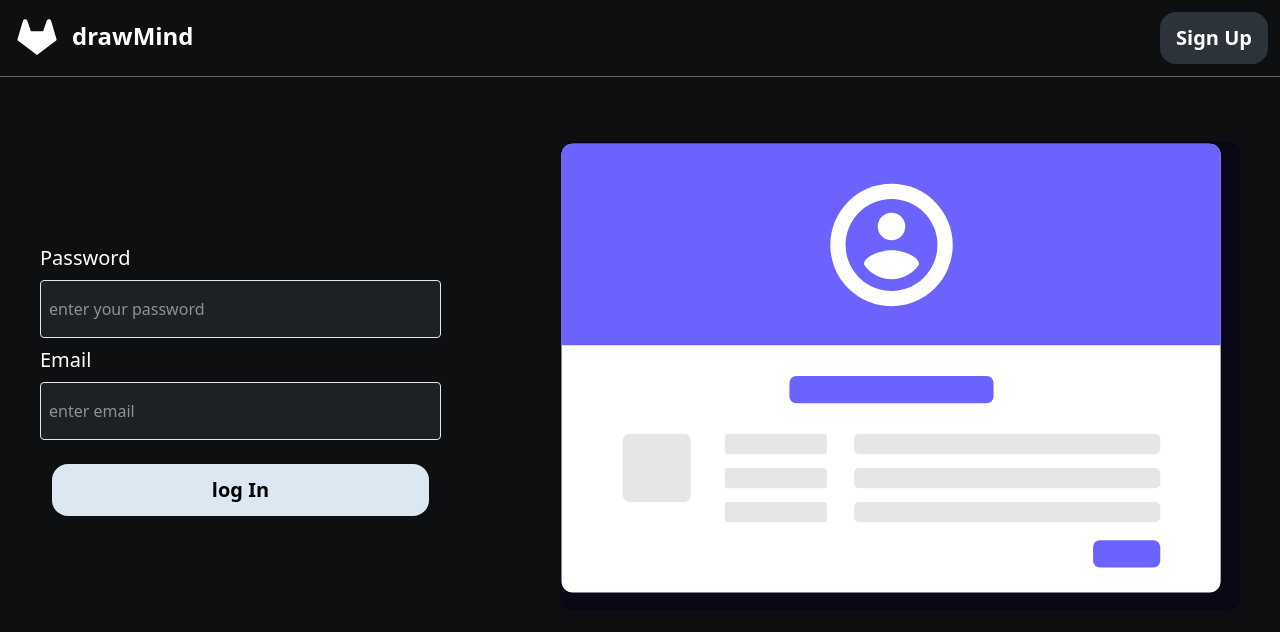
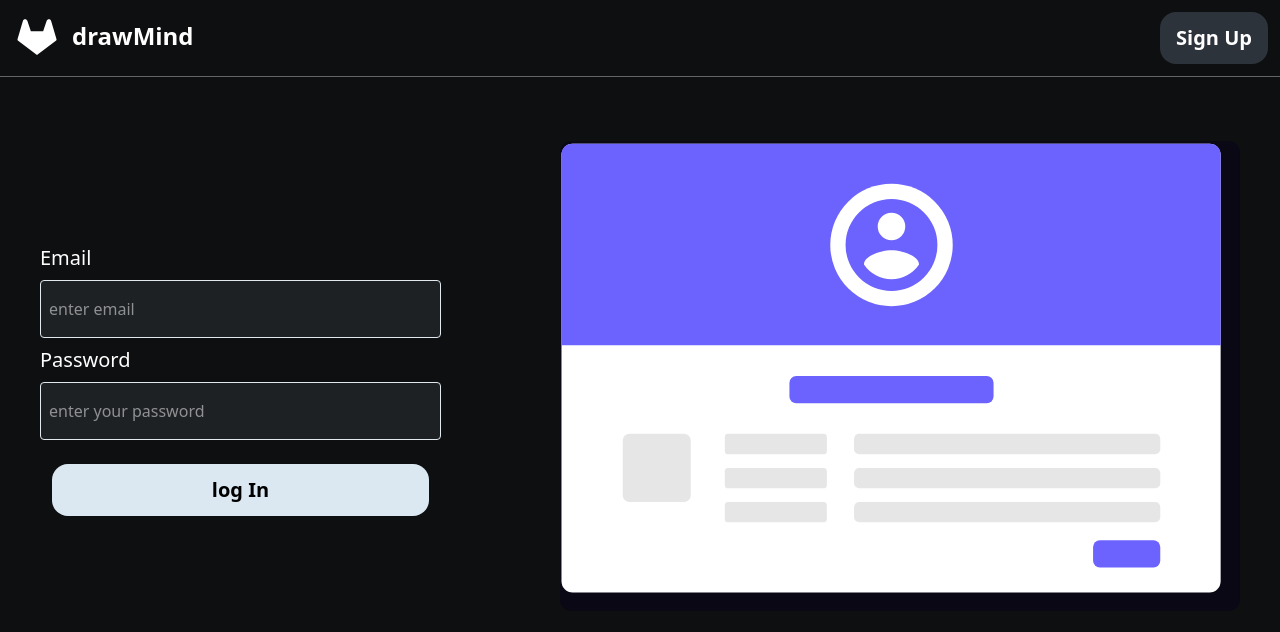
Before and after one commit to Amandeepsinghn/drawMind, a Next.js app in the folder apps/frontend/: page /login in a window 1280 px wide. Shown: the top 632 px of the page. Built offline with nearby package versions, Linux system fonts and the light colour scheme.

Commit message:
revamped login

```diff
--- a/apps/frontend/app/(auth)/login/page.tsx
+++ b/apps/frontend/app/(auth)/login/page.tsx
@@ -38,8 +38,8 @@ export default function LogIn() {
       <div className="p-10">
         <div className="flex justify-between">
           <div className="flex flex-col justify-center">
+            <InputBox label="Email" placeholder="enter email" onChange={(e) => setEmail(e.target.value)} />
             <InputBox label="Password" placeholder="enter your password" onChange={(e) => setPassword(e.target.value)} />
-            <InputBox label="Email" placeholder="enter email" onChange={(e) => setEmail(e.target.value)} />
             <div className="flex justify-center mt-6">
               <button
                 className={`text-black text-xl font-semibold rounded-2xl px-40 py-3 bg-[#dbe8f2] `}
```
